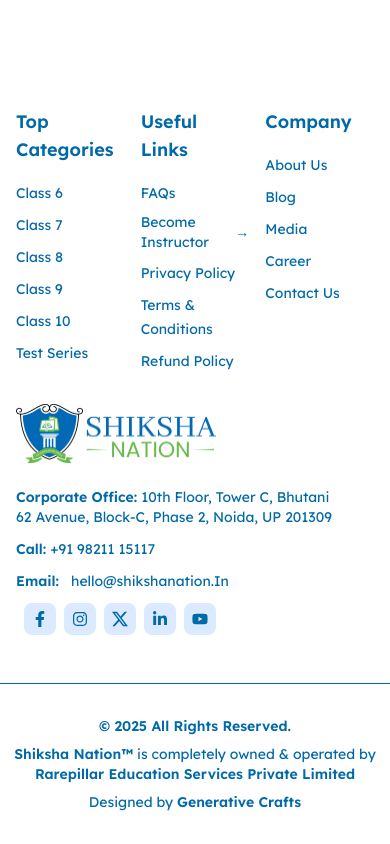
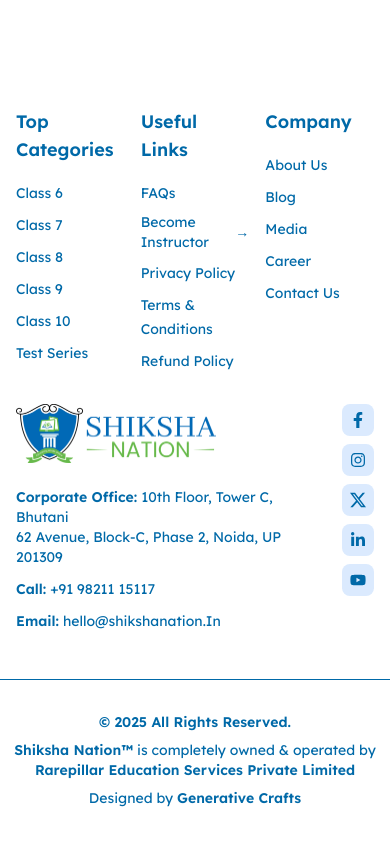
Before and after one commit to shikshanationdev/web, a Next.js app: page / in a window 390 px wide. Shown: the part 7286-8130 px from the top of the page. Built offline with nearby package versions, Linux system fonts and the light colour scheme.

Commit message:
feat: refactor Footer component layout for improved structure and mobile display of social icons

```diff
--- a/src/components/Footer.tsx
+++ b/src/components/Footer.tsx
@@ -114,6 +114,9 @@
           </div>
           {/* Left: Logo & Contact Info - comes second on mobile */}
           <div className="w-full lg:w-1/2 flex-shrink-0 lg:order-1">
+            <div className="flex flex-row lg:flex-col gap-4 lg:gap-0">
+              {/* Left side: Logo and contact info */}
+              <div className="flex-1">
                 <div className="mb-6">
                   <Image
                     src="/logo.webp"
@@ -143,7 +146,7 @@
                       +91 98211 15117
                     </Link>
                   </div>
-              <div className="flex items-center gap-3 flex-wrap">
+                  <div className="lg:flex lg:items-center lg:gap-3 lg:flex-wrap">
                     <span className="font-semibold">Email:</span>{" "}
                     <Link
                       href="mailto:hello@shikshanation.In"
@@ -151,7 +154,7 @@
                     >
                       hello@shikshanation.In
                     </Link>
-                <div className="flex gap-2 ml-2">
+                    <div className="hidden lg:flex gap-2 ml-2">
                       {socialLinks.map((s) => {
                         const IconComponent = s.icon;
                         return (
@@ -171,6 +174,26 @@
                   </div>
                 </div>
               </div>
+              {/* Right side: Social icons (mobile only) */}
+              <div className="flex flex-col gap-2 lg:hidden">
+                {socialLinks.map((s) => {
+                  const IconComponent = s.icon;
+                  return (
+                    <Link
+                      key={s.label}
+                      href={s.href}
+                      target="_blank"
+                      rel="noopener noreferrer"
+                      aria-label={s.label}
+                      className="w-8 h-8 bg-blue-100 rounded-lg flex items-center justify-center hover:bg-blue-200 transition-colors duration-200"
+                    >
+                      <IconComponent className="w-4 h-4 text-sky-700" />
+                    </Link>
+                  );
+                })}
+              </div>
+            </div>
+          </div>
         </div>
 
       </div>
```
Lines whose indentation alone changed are shown as unchanged.
